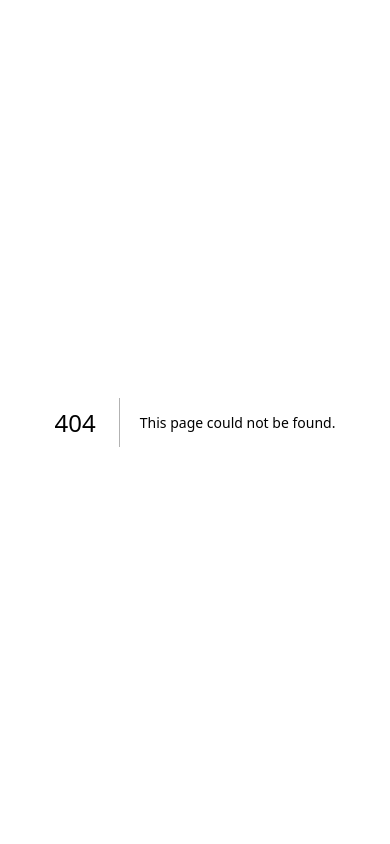
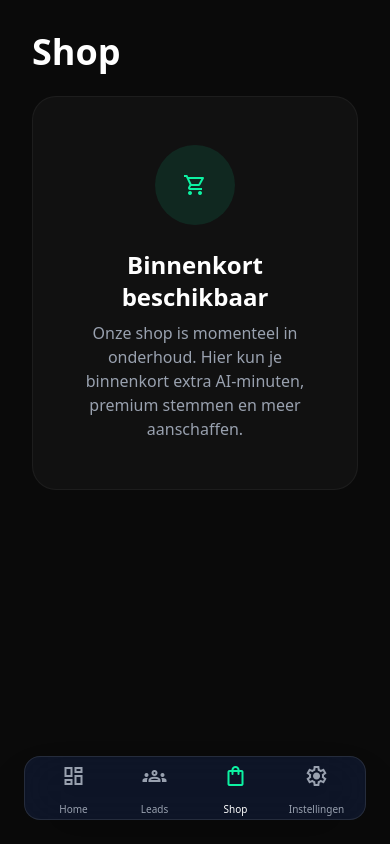
Before and after one commit to EC1978/PROPERTY-lite, a Next.js app: page /shop in a window 390 px wide. Before the commit this address had no page. Built offline with nearby package versions, Linux system fonts and the light colour scheme.

Commit message:
Add Shop page and links to Sidebar, MobileNav, and Dashboard

```diff
--- /dev/null
+++ b/src/app/shop/page.tsx
@@ -0,0 +1,32 @@
+'use client'
+
+import Sidebar from '@/components/layout/Sidebar'
+import MobileNav from '@/components/layout/MobileNav'
+
+export default function ShopPage() {
+    // userEmail usually comes from server components, for now we mock it or keep it simple
+    const userEmail = ""
+
+    return (
+        <div className="flex min-h-screen bg-[#0a0a0a] text-white font-sans">
+            <Sidebar userEmail={userEmail} />
+
+            <main className="flex-1 md:ml-72 p-8">
+                <div className="max-w-7xl mx-auto">
+                    <h1 className="text-4xl font-extrabold text-white mb-6">Shop</h1>
+                    <div className="bg-[#111] border border-white/5 rounded-3xl p-12 flex flex-col items-center justify-center text-center">
+                        <div className="size-20 bg-[#0df2a2]/10 rounded-full flex items-center justify-center mb-6">
+                            <span className="material-symbols-outlined text-[#0df2a2] text-[40px]">shopping_cart</span>
+                        </div>
+                        <h2 className="text-2xl font-bold text-white mb-2">Binnenkort beschikbaar</h2>
+                        <p className="text-gray-400 max-w-md">
+                            Onze shop is momenteel in onderhoud. Hier kun je binnenkort extra AI-minuten, premium stemmen en meer aanschaffen.
+                        </p>
+                    </div>
+                </div>
+            </main>
+
+            <MobileNav />
+        </div>
+    )
+}
--- a/src/components/DashboardLiveView.tsx
+++ b/src/components/DashboardLiveView.tsx
@@ -221,13 +221,22 @@ export default function DashboardLiveView({ userEmail, userId, initialProperties
                     )}
 
                     {/* ===== GREETING ===== */}
-                    <div className="mb-6">
+                    <div className="mb-6 flex flex-col md:flex-row md:items-center justify-between gap-4">
+                        <div>
                             <h1 className="text-3xl font-bold tracking-tight text-gray-900 dark:text-white">
                                 {greeting}, <span className="text-[#0df2a2]">{userName}.</span>
                             </h1>
                             <p className="text-sm text-gray-500 dark:text-gray-400 mt-1">
                                 Je AI-agenten beheren momenteel {activeCount} actieve gesprekken.
                             </p>
+                        </div>
+                        <Link href="/shop" className="flex items-center gap-2 bg-white dark:bg-white/5 border border-gray-200 dark:border-white/10 px-5 py-3 rounded-2xl hover:bg-gray-50 dark:hover:bg-white/10 transition-all group shrink-0 self-start">
+                            <span className="material-symbols-outlined text-[#0df2a2] group-hover:scale-110 transition-transform">shopping_bag</span>
+                            <div className="flex flex-col">
+                                <span className="text-xs font-bold text-gray-900 dark:text-white">VoiceRealty Shop</span>
+                                <span className="text-[10px] text-gray-500">Upgrade je account</span>
+                            </div>
+                        </Link>
                     </div>
 
                     {/* ===== GRID LAYOUT ===== */}
--- a/src/components/layout/MobileNav.tsx
+++ b/src/components/layout/MobileNav.tsx
@@ -23,6 +23,12 @@ export default function MobileNav() {
                 </div>
                 <span className={`text-[10px] font-medium ${pathname === '/leads' ? 'text-white' : 'text-gray-400'} group-hover:text-white transition-colors`}>Leads</span>
             </Link>
+            <Link href="/shop" className="flex flex-col items-center justify-center w-full h-full gap-1 group">
+                <div className="relative p-1">
+                    <span className={`material-symbols-outlined text-[24px] ${pathname === '/shop' ? 'text-[#0df2a2]' : 'text-gray-400'} group-hover:text-white transition-colors`}>shopping_bag</span>
+                </div>
+                <span className={`text-[10px] font-medium ${pathname === '/shop' ? 'text-white' : 'text-gray-400'} group-hover:text-white transition-colors`}>Shop</span>
+            </Link>
             <Link href="/settings" className="flex flex-col items-center justify-center w-full h-full gap-1 group">
                 <div className="relative p-1">
                     <span className={`material-symbols-outlined text-[24px] ${pathname?.startsWith('/settings') ? 'text-[#0df2a2]' : 'text-gray-400'} group-hover:text-white transition-colors`}>settings</span>
--- a/src/components/layout/Sidebar.tsx
+++ b/src/components/layout/Sidebar.tsx
@@ -38,6 +38,7 @@ export default function Sidebar({ userEmail }: SidebarProps) {
                     <NavLink href="/archive" icon="archive" label="Archief" />
                     <NavLink href="/leads" icon="groups" label="Leads" />
                     <NavLink href="/analytics" icon="monitoring" label="Statistieken" />
+                    <NavLink href="/shop" icon="shopping_bag" label="Shop" />
                     <NavLink href="/settings" icon="settings" label="Instellingen" />
                     <NavLink href="/support" icon="help" label="Ondersteuning" />
                 </div>
```
Lines whose indentation alone changed are shown as unchanged.
